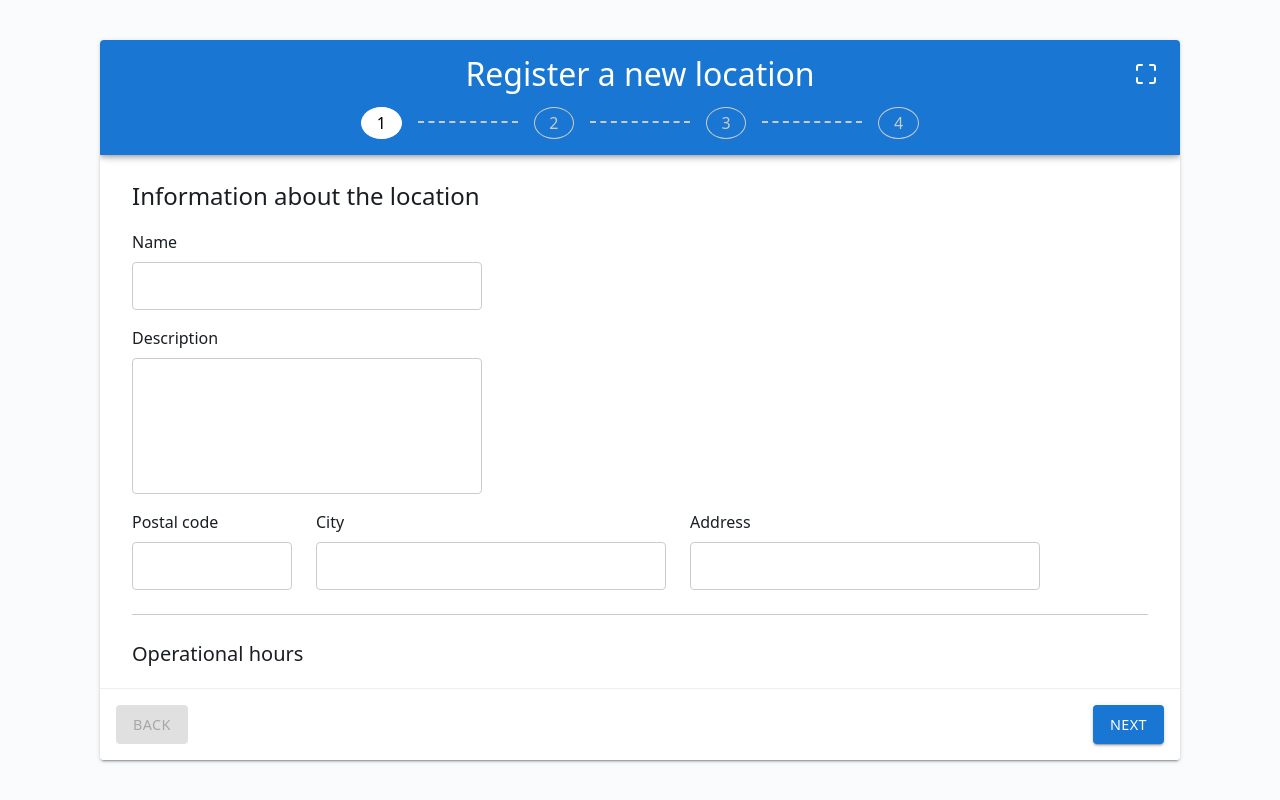
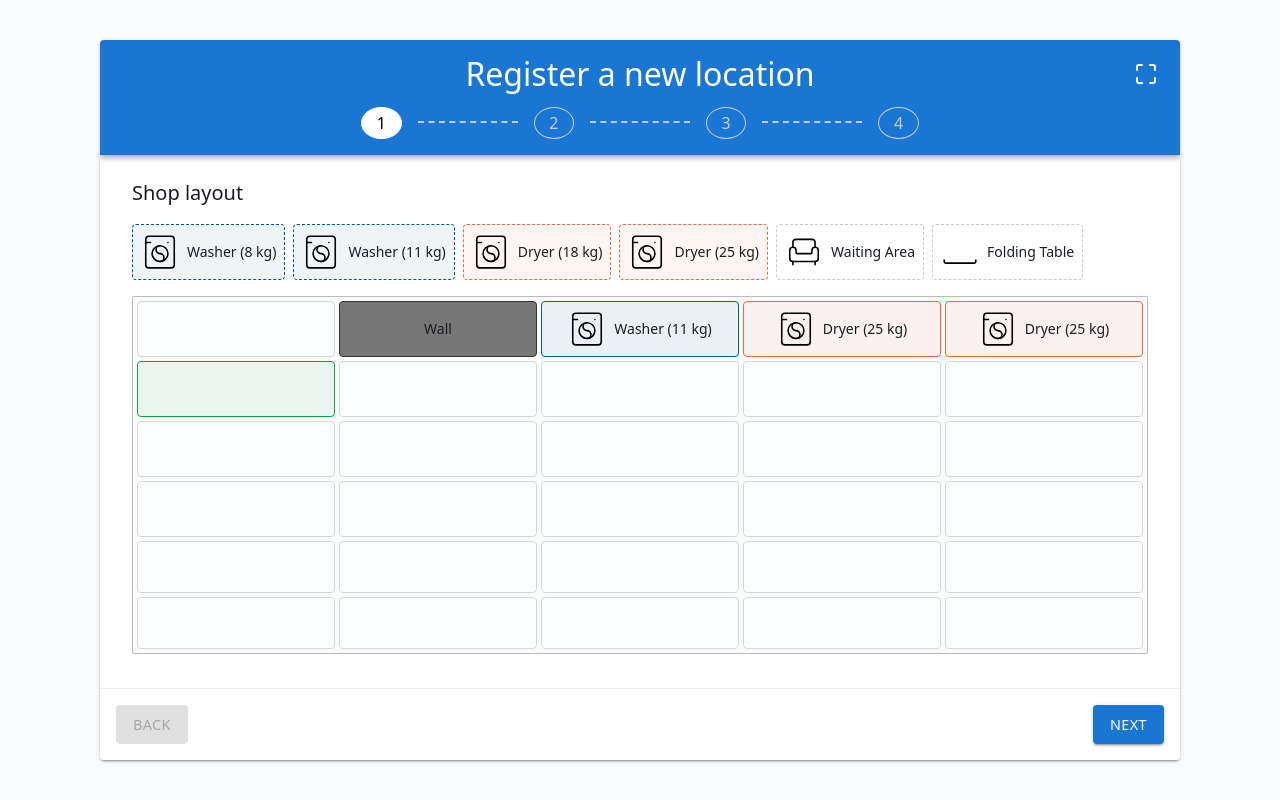
Before and after one commit to Zsuczko/ws2026-s17-r1-213, a React (Vite) app in the folder phase-2/phase-2-src/: page / in a window 1280 px wide. Built offline with nearby package versions, Linux system fonts and the light colour scheme.

Commit message:
Phase 2 - Shop layout first structure

```diff
--- a/phase-2/phase-2-src/src/App.tsx
+++ b/phase-2/phase-2-src/src/App.tsx
@@ -2,16 +2,12 @@
 import React, { useState } from 'react'
 import './App.css'
 import check from './assets/check.svg'
+
 import maximize from './assets/maximize.svg'
+import GeneralInformation from './steps/general_information'
+import ShopLayout from './steps/shop_layout'
 
 function App() {
-
-  const [postalCode, setPostalCode] = useState<string>()
-
-  const handlePostalCodeChange = (e: React.ChangeEvent<HTMLInputElement>) =>{
-    const postal = e.target.value.replace(/[^0-9]/g, "").slice(0, 4)
-    setPostalCode(postal)
-  }
 
   return (
     <>
@@ -35,54 +31,8 @@ function App() {
         </button>
         </header>
         <main className="main">
-          <h2>Information about the location</h2>
-          <div className="input-group">
-            <label htmlFor="input-1">Name</label>
-            <input type="text" id="input-1"/>
-          </div>
-          <div className="input-group">
-            <label htmlFor="textarea">Description</label>
-            <textarea id="textarea" rows={5}></textarea>
-          </div>
 
-          <div className="input-row">
-            <div className="input-group" id='postal-group'>
-              <label htmlFor="postal">Postal code</label>
-              <input type="text" id="postal" pattern='/d{4}' maxLength={4} inputMode='numeric' onInput={handlePostalCodeChange} value={postalCode}/>
-            </div>
-            <div className="input-group">
-              <label htmlFor="city">City</label>
-              <input type="text" id="city" />
-            </div>
-            <div className="input-group">
-              <label htmlFor="address">Address</label>
-              <input type="text" id="address" />
-            </div>
-          </div>
-
-          <hr />
-
-          <h3>Operational hours</h3>
-
-          <div className="input-group">
-            <label htmlFor="select">Open at</label>
-            <select id="select">
-              <option value="1">Every Day</option>
-              <option value="2">Weekdays</option>
-              <option value="3">Weekends</option>
-            </select>
-          </div>
-
-          <div className="input-row">
-            <div className="input-group input-time">
-              <label htmlFor="from">From</label>
-              <input type="time" id="from" />
-            </div>
-            <div className="input-group input-time">
-              <label htmlFor="to">To</label>
-              <input type="time" id="to" />
-            </div>
-          </div>
+          <ShopLayout></ShopLayout>
         </main>
         <footer className="footer">
           <button className="btn" disabled>Back</button>
--- /dev/null
+++ b/phase-2/phase-2-src/src/steps/general_information.tsx
@@ -0,0 +1,64 @@
+import { useState } from "react"
+import PostalInput from "../components/postal_input";
+
+
+function GeneralInformation() {
+
+  const [postalCode, setPostalCode] = useState<number>(0)
+
+    return(
+        <>
+        <h2>Information about the location</h2>
+        <div className="input-group">
+          <label htmlFor="input-1">Name</label>
+          <input type="text" id="input-1"/>
+        </div>
+        <div className="input-group">
+          <label htmlFor="textarea">Description</label>
+          <textarea id="textarea" rows={5}></textarea>
+        </div>
+
+        <div className="input-row">
+          <div className="input-group" id='postal-group'>
+            <label htmlFor="postal">Postal code</label>
+           <PostalInput onChange={setPostalCode}></PostalInput>
+          </div>
+          <div className="input-group">
+            <label htmlFor="city">City</label>
+            <input type="text" id="city" />
+          </div>
+          <div className="input-group">
+            <label htmlFor="address">Address</label>
+            <input type="text" id="address" />
+          </div>
+        </div>
+
+        <hr />
+
+        <h3>Operational hours</h3>
+
+        <div className="input-group">
+          <label htmlFor="select">Open at</label>
+          <select id="select">
+            <option value="1">Every Day</option>
+            <option value="2">Weekdays</option>
+            <option value="3">Weekends</option>
+          </select>
+        </div>
+
+        <div className="input-row">
+          <div className="input-group input-time">
+            <label htmlFor="from">From</label>
+            <input type="time" id="from" />
+          </div>
+          <div className="input-group input-time">
+            <label htmlFor="to">To</label>
+            <input type="time" id="to" />
+          </div>
+        </div>
+        </>
+    );
+}
+
+
+export default GeneralInformation
--- /dev/null
+++ b/phase-2/phase-2-src/src/steps/shop_layout.tsx
@@ -0,0 +1,104 @@
+import washingMachine from '../assets/washing-machine.svg'
+import space from '../assets/space.svg'
+import armchair from '../assets/armchair.svg'
+import { useState } from 'react'
+
+const ShopLayout:React.FC =() =>{
+
+    const [draggedItem, setDraggedItem] = useState<string | null>(null);
+    const [targetItem, setTargetItem] = useState<string[]>([])
+
+    const handleDragStart = (event: React.DragEvent<HTMLDivElement>, item:string) =>{
+        setDraggedItem(item)
+    }
+
+    const handleDragOver = (event: React.DragEvent<HTMLDivElement>)=>{
+        event.preventDefault()
+    }
+
+    const handleDrop = () => {
+        if(draggedItem) {
+            setTargetItem((prev) => [...prev, draggedItem])
+            setDraggedItem(null)
+        }
+    }
+
+    return(
+    <>
+        <h3>Shop layout</h3>
+
+        <div className="dnd-row">
+        <div className="grid-item washer">
+            <img src={washingMachine} alt="Washing Machine" />
+            <span>Washer (8 kg)</span>
+        </div>
+        <div className="grid-item washer">
+            <img src={washingMachine} alt="Washing Machine" />
+            <span>Washer (11 kg)</span>
+        </div>
+        <div className="grid-item dryer">
+            <img src={washingMachine}  alt="Drying Machine" />
+            <span>Dryer (18 kg)</span>
+        </div>
+        <div className="grid-item dryer">
+            <img src={washingMachine}  alt="Drying Machine" />
+            <span>Dryer (25 kg)</span>
+        </div>
+        <div className="grid-item">
+            <img src={armchair} alt="Waiting Area" />
+            <span>Waiting Area</span>
+        </div>
+        <div className="grid-item">
+            <img src={space} alt="Folding Tables" />
+            <span>Folding Table</span>
+        </div>
+        </div>
+
+        <div className="grid">
+        <div className="grid-item empty"></div>
+        <div className="grid-item wall">
+            <span>Wall</span>
+        </div>
+        <div className="grid-item washer">
+            <img src={washingMachine} alt="Washing Machine" />
+            <span>Washer (11 kg)</span>
+        </div>
+        <div className="grid-item dryer">
+            <img src={washingMachine} alt="Drying Machine" />
+            <span>Dryer (25 kg)</span>
+        </div>
+        <div className="grid-item dryer">
+            <img src={washingMachine} alt="Drying Machine" />
+            <span>Dryer (25 kg)</span>
+        </div>
+        <div className="grid-item entrance"></div>
+        <div className="grid-item empty"></div>
+        <div className="grid-item empty"></div>
+        <div className="grid-item empty"></div>
+        <div className="grid-item empty"></div>
+        <div className="grid-item empty"></div>
+        <div className="grid-item empty"></div>
+        <div className="grid-item empty"></div>
+        <div className="grid-item empty"></div>
+        <div className="grid-item empty"></div>
+        <div className="grid-item empty"></div>
+        <div className="grid-item empty"></div>
+        <div className="grid-item empty"></div>
+        <div className="grid-item empty"></div>
+        <div className="grid-item empty"></div>
+        <div className="grid-item empty"></div>
+        <div className="grid-item empty"></div>
+        <div className="grid-item empty"></div>
+        <div className="grid-item empty"></div>
+        <div className="grid-item empty"></div>
+        <div className="grid-item empty"></div>
+        <div className="grid-item empty"></div>
+        <div className="grid-item empty"></div>
+        <div className="grid-item empty"></div>
+        <div className="grid-item empty"></div>
+        </div>
+    </>
+    )
+}
+
+export default ShopLayout
```
Also changed, not shown: phase-2/phase-2-src/src/components/postal_input.tsx (added, +22 -0 lines), 2 other files (tests, documents, lock files or other folders).
